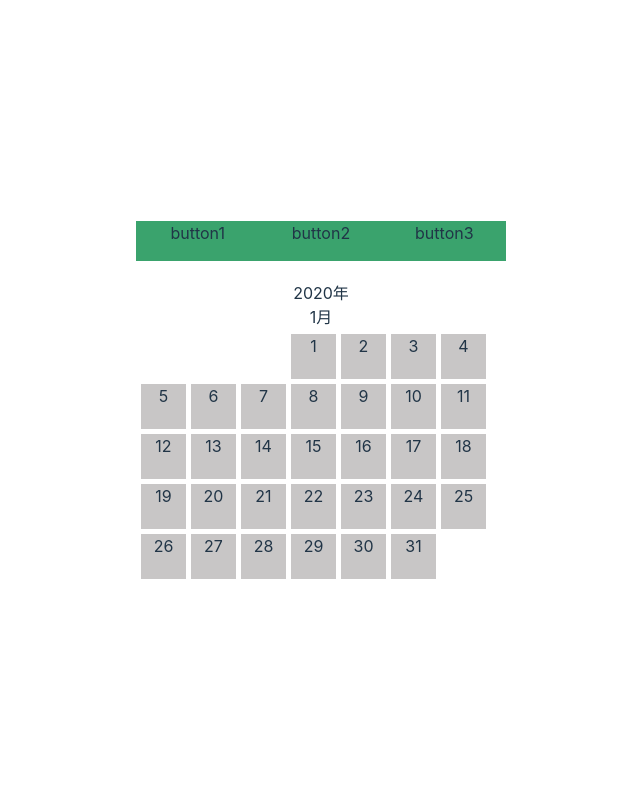
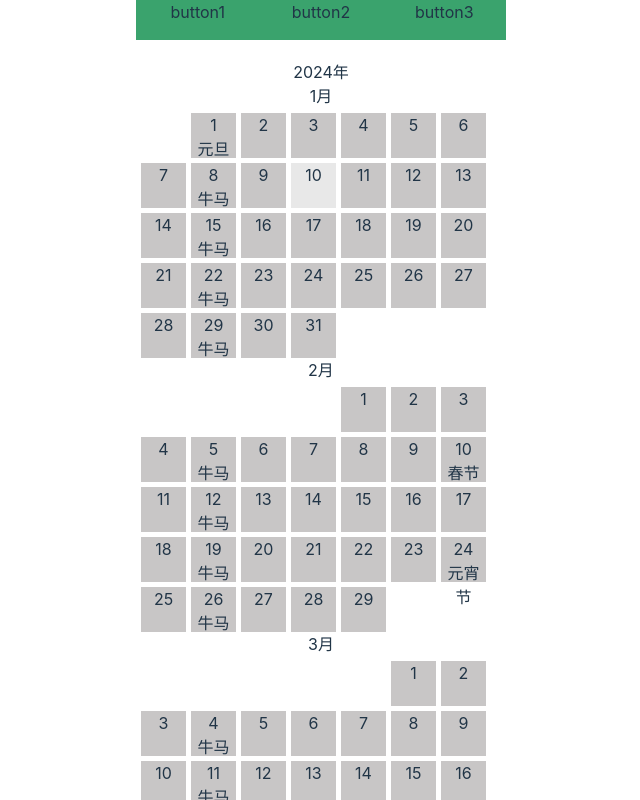
Before and after one commit to fangxianzheng/calendar, a Vue app: page / in a window 1280 px wide. Both pictures are taken after a click on the element "button2". Shown: the top 800 px of the page, without its empty margins (319-959 px from the left). Built offline with nearby package versions, Linux system fonts and the light colour scheme.

Commit message:
啦啦啦

```diff
--- a/src/App.vue
+++ b/src/App.vue
@@ -12,7 +12,10 @@
       :start="start"
       :end="end"
       :defaultDate="defaultDate"
+      :disable="disable"
+      :extra="extra"
       :isConsecutive="isConsecutive"
+      :festival="festival"
       @complete="complete"
     ></calendar>
   </div>
@@ -31,7 +34,10 @@ export default {
       start: '',
       end: '',
       defaultDate: '',
-      isConsecutive: false
+      isConsecutive: false,
+      disable: function(){},
+      extra: function(){},
+      festival: []
     }
   },
   methods: {
@@ -46,10 +52,37 @@ export default {
 
     },
     clice2() {
-      this.start = '2020-01-01'
-      this.end = '2020-01-31'
-      this.defaultDate = '2025-06-15'
+      this.start = '2024-01-01'
+      this.end = '2024-03-20'
+      this.defaultDate = '2024-02-15'
       this.isConsecutive = true
+      this.disable = function (day) {
+        return day.str == '2024-01-10'
+      }
+      this.extra = function (day) {
+
+        if (day.week == 1) {
+          return {
+            good: '牛马'
+          }
+        } else {
+          return {}
+        }
+      }
+      this.festival = [
+        {
+          date: '2024-01-01',
+          text: '元旦'
+        },
+        {
+          date: '2024-02-10',
+          text: '春节'
+        },
+        {
+          date: '2024-02-24',
+          text: '元宵节'
+        },
+      ]
       setTimeout(() => {
         this.$refs.calendar.show()
       })
--- a/src/calendar/calendar.js
+++ b/src/calendar/calendar.js
@@ -2,15 +2,18 @@ import  DateData  from './dateData.js'
 
 
 class Calendar {
-  constructor({start, end, defaultDate, isConsecutive}) {
+  constructor({start, end, defaultDate, isConsecutive, disable, festival, extra}) {
     this.dateData = new DateData(start, end)
     this.isConsecutive = isConsecutive
     this.selectCounter = 0
+    this.disable = disable
+    this.festival = festival
+    this.extra = extra
     this.init()
   }
   init() {
     this.data = this.dateData.data
-
+    this.loop()
   }
   select (day) {
     this.selectCounter++
@@ -23,6 +26,7 @@ class Calendar {
       } else if (this.selectCounter === 2) {
         this.selectEndDay = day
 
+        // 当后选的日期早于前选的日期时，交换两个日期
         const selectSatrtDayStr = this.numberStr(this.selectSatrtDay.str)
         const selectEndDayStr = this.numberStr(this.selectEndDay.str)
         if (selectEndDayStr < selectSatrtDayStr) {
@@ -30,7 +34,6 @@ class Calendar {
           this.selectSatrtDay = this.deepClone(this.selectEndDay)
           this.selectEndDay = startCopy
         }
-
 
       }
 
@@ -86,6 +89,31 @@ class Calendar {
     const monthStr = month < 10? "0" + month : month
     const dayStr = day < 10? "0" + day : day
 
+    // 不可用日期
+    if (this.disable) {
+      if (this.disable(dayObj)) {
+        dayObj.disable = true;
+      }
+    }
+
+    // 节假日
+    if (this.festival && this.festival.length) {
+      const oneFestival= this.festival.find((festival) => {
+        return festival.date === `${year}-${monthStr}-${dayStr}`
+      })
+      if (oneFestival) {
+        dayObj.festival = oneFestival
+      }
+
+    }
+
+    // 额外信息
+    if (this.extra) {
+      dayObj.extra = this.extra(dayObj);
+    }
+
+    // 选日期时才执行
+    if (this.selectDay || this.selectSatrtDay || this.selectEndDay) {
       if (!this.isConsecutive) {
 
         if (this.numberStr(this.selectDay.str) === `${year}${monthStr}${dayStr}`) {
@@ -112,6 +140,11 @@ class Calendar {
           if (`${year}${monthStr}${dayStr}` === selectSatrtDayStr) {
             dayObj.selectedStart = true
             dayObj.selected = true
+
+            // 当两次都是选的同一个日期时
+            if (`${year}${monthStr}${dayStr}` === selectEndDayStr) {
+              dayObj.selectedEnd = true
+            }
           } else if (`${year}${monthStr}${dayStr}` > selectSatrtDayStr && `${year}${monthStr}${dayStr}` < selectEndDayStr) {
             dayObj.selected = true
           } else if (`${year}${monthStr}${dayStr}` === selectEndDayStr) {
@@ -125,6 +158,7 @@ class Calendar {
 
         }
 
+      }
     }
 
   }
--- a/src/components/calendar.vue
+++ b/src/components/calendar.vue
@@ -15,11 +15,13 @@
                 dayObj.selected ? 'active':'',
                 dayObj.selectedStart? 'active-start':'',
                 dayObj.selectedEnd? 'active-end':'',
-
+                dayObj.disable ? 'disable':'',
               ]"
               @click="select(dayObj)"
               >
               <div >{{day}}</div>
+              <div v-if="dayObj.festival">{{dayObj.festival.text}}</div>
+              <div v-if="dayObj.extra && dayObj.extra.good">{{dayObj.extra.good}}</div>
 
             </div>
           </template>
@@ -47,6 +49,24 @@ export default {
     isConsecutive:{
       type: Boolean,
       default: false
+    },
+    disable: {
+      type: Function,
+      default: () => {
+        return function (){};
+      }
+    },
+    extra: {
+      type: Function,
+      default: () => {
+        return function (){};
+      }
+    },
+    festival: {
+      type: Array,
+      default: () => {
+        return [];
+      }
     },
     defaultDate: {
       type: String,
@@ -77,14 +97,21 @@ export default {
       this.calendar.select(day)
 
       this.$emit('complete', day)
+
+      // console.log(this.calendar.selectSatrtDay)
+      // console.log(this.calendar.selectEndDay)
     },
     show () {
+      console.log(this.festival)
 
       this.calendar = new Calendar({
         start: this.start,
         end: this.end,
         defaultDate: this.defaultDate,
-        isConsecutive: this.isConsecutive
+        isConsecutive: this.isConsecutive,
+        disable: this.disable,
+        festival: this.festival,
+        extra: this.extra
       })
       this.dateData = this.calendar.data
 
@@ -140,4 +167,7 @@ export default {
 .active-end{
   background-color: green;
 }
+.disable{
+  background-color: rgb(232, 232, 232);
+}
 </style>
```
Lines whose indentation alone changed are shown as unchanged.
